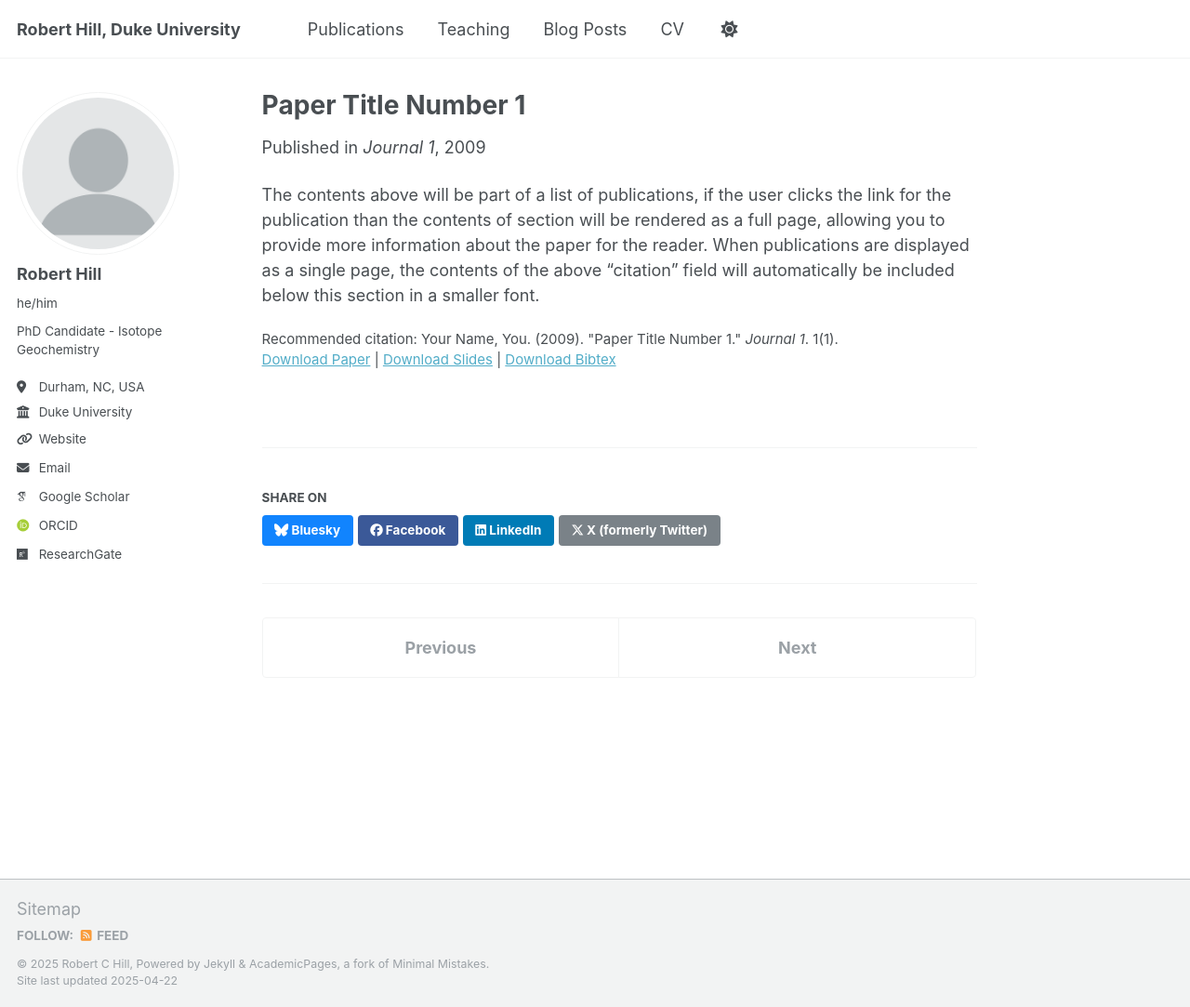
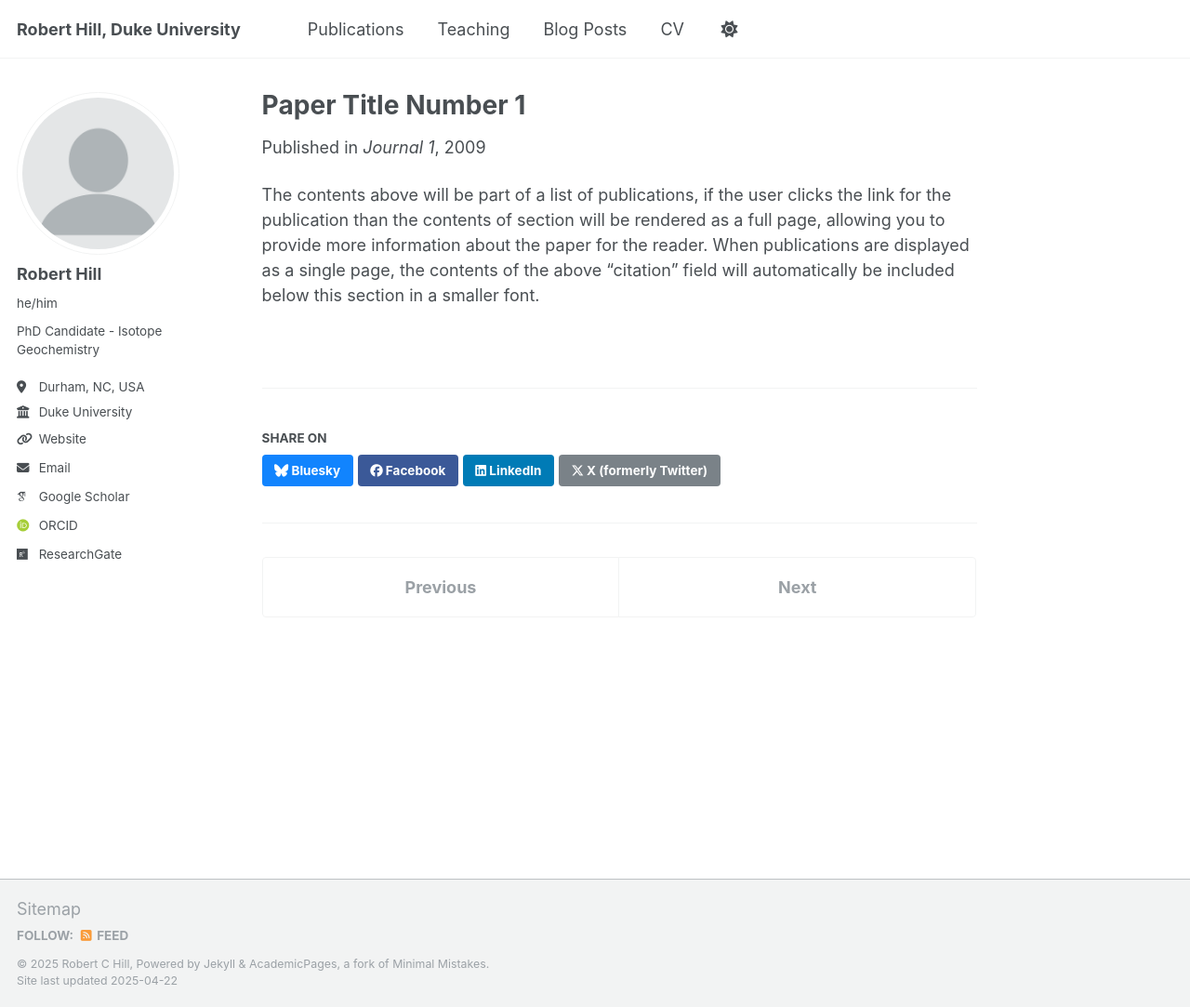
Before and after one commit to robert-c-hill/robert-c-hill.github.io, a Jekyll site: the page built from _publications/2009-10-01-paper-title-number-1.md, in a window 1280 px wide and 1083 px high. Shown: the whole window at 93% size. Built offline with Jekyll 4.4.1, drawn with Linux system fonts in a browser that asks for light colours; some web fonts are replaced.

Commit message:
Update 2009-10-01-paper-title-number-1.md

```diff
--- a/_publications/2009-10-01-paper-title-number-1.md
+++ b/_publications/2009-10-01-paper-title-number-1.md
@@ -2,13 +2,9 @@
 title: "Paper Title Number 1"
 collection: publications
 category: manuscripts
-permalink: /publication/2009-10-01-paper-title-number-1
 excerpt: 'This paper is about the number 1. The number 2 is left for future work.'
 date: 2009-10-01
 venue: 'Journal 1'
-slidesurl: 'http://academicpages.github.io/files/slides1.pdf'
 paperurl: 'http://academicpages.github.io/files/paper1.pdf'
-bibtexurl: 'http://academicpages.github.io/files/bibtex1.bib'
-citation: 'Your Name, You. (2009). &quot;Paper Title Number 1.&quot; <i>Journal 1</i>. 1(1).'
 ---
 The contents above will be part of a list of publications, if the user clicks the link for the publication than the contents of section will be rendered as a full page, allowing you to provide more information about the paper for the reader. When publications are displayed as a single page, the contents of the above "citation" field will automatically be included below this section in a smaller font.
```
